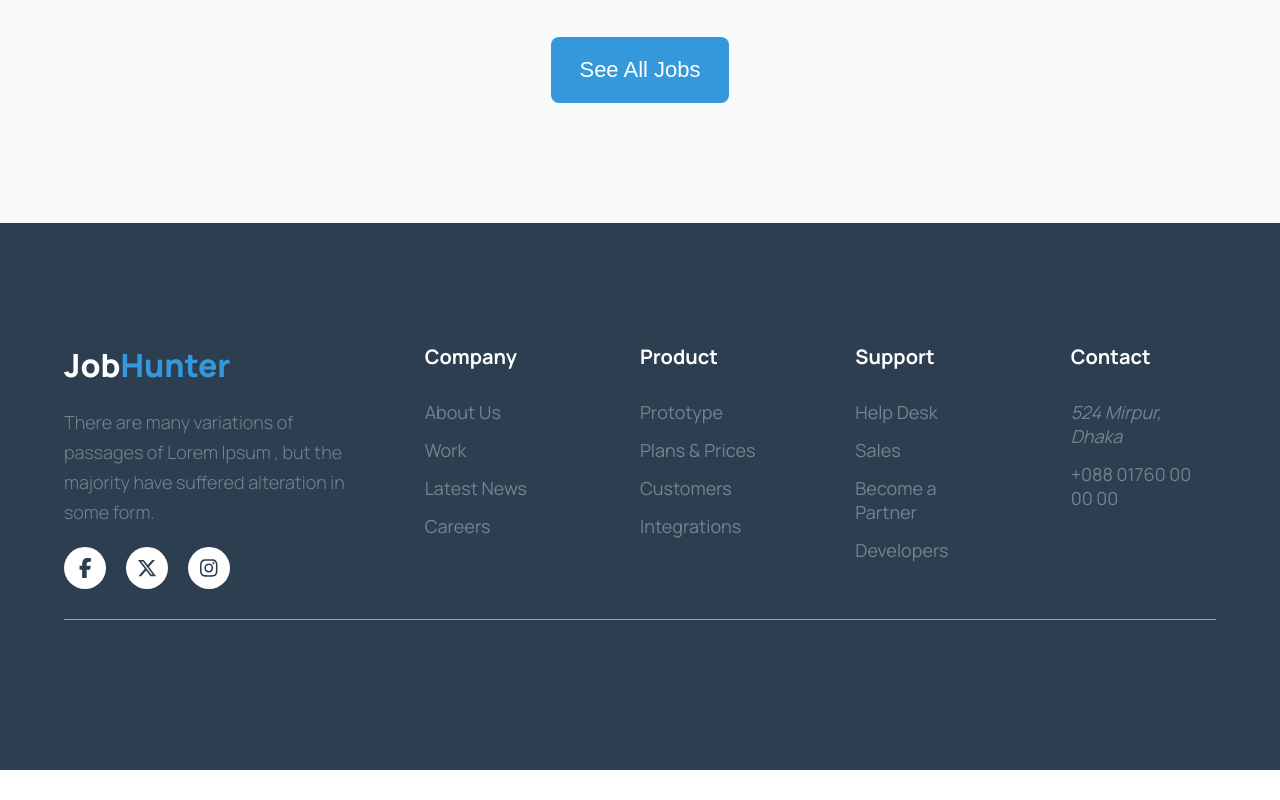
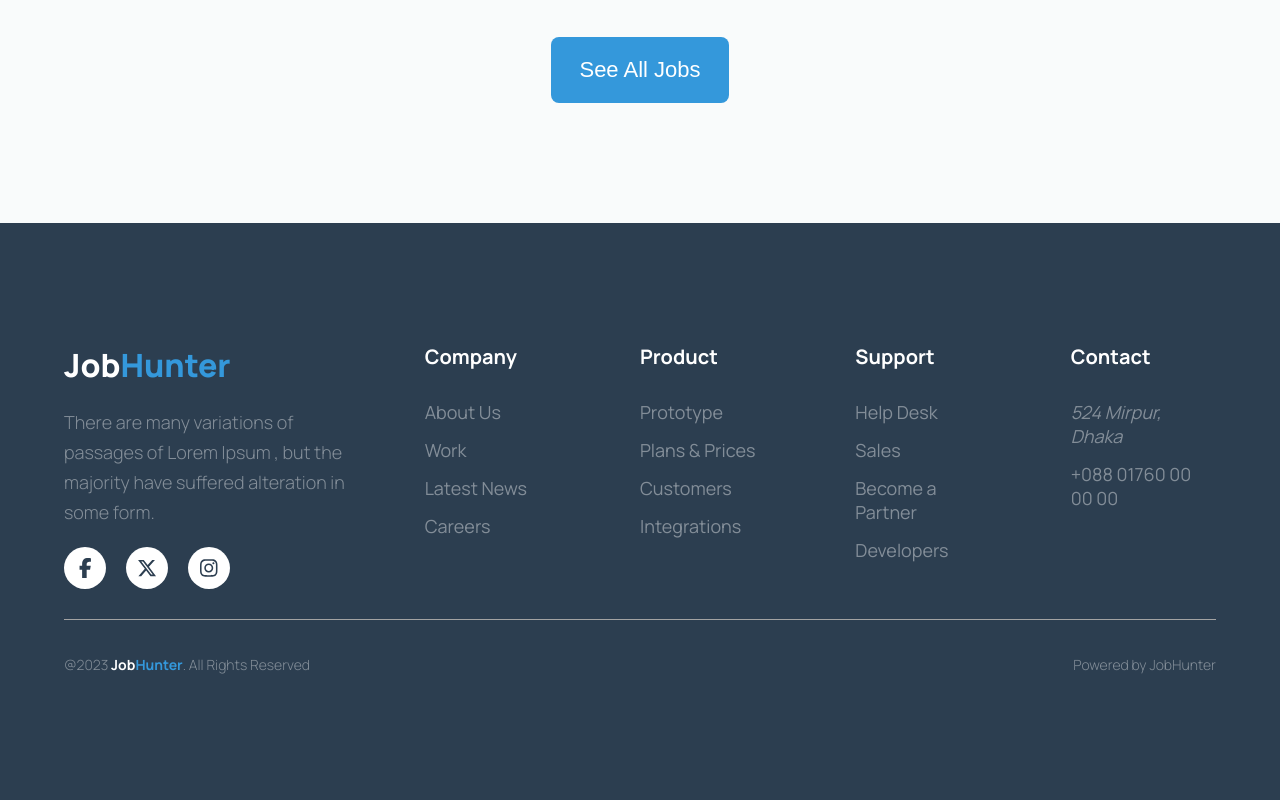
Before and after one commit to naimurcse/react-job-hunter, a React (Vite) app: page / in a window 1280 px wide. Shown: the part 5047-5847 px from the top of the page. Before the commit the page ends 5817 px from the top, so only its background shows below. Built offline with nearby package versions, Linux system fonts and the light colour scheme.

Commit message:
footer is done

```diff
--- a/src/component/Footer/Footer.css
+++ b/src/component/Footer/Footer.css
@@ -27,13 +27,13 @@
    list-style-type: none;
 }
 .footer__container ul li {
-   color: #ffffff5a;
+   color: #ffffff69;
    font-size: 1.8rem;
    margin-bottom: 1.4rem;
 }
 .footer__container ul li a,
 .footer__container p {
-   color: #ffffff5a;
+   color: #ffffff69;
    text-decoration: none;
 }
 
@@ -60,3 +60,11 @@
    color: var(--color-secondary);
    cursor: pointer;
 }
+.copy-right {
+   display: flex;
+   justify-content: space-between;
+}
+.copy-right p {
+   font-size: 1.4rem;
+   color: #ffffff69;
+}
--- a/src/component/Footer/Footer.jsx
+++ b/src/component/Footer/Footer.jsx
@@ -93,6 +93,16 @@ const Footer = () => {
                   <li> +088 01760 00 00 00 </li>
                </ul>
             </div>
+            <div className="copy-right">
+               <p>
+                  @2023{" "}
+                  <strong style={{ color: "#fff" }}>
+                     Job<span className="secondary-heading-color">Hunter</span>
+                  </strong>
+                  . All Rights Reserved
+               </p>
+               <p>Powered by JobHunter</p>
+            </div>
          </div>
       </footer>
    );
```
